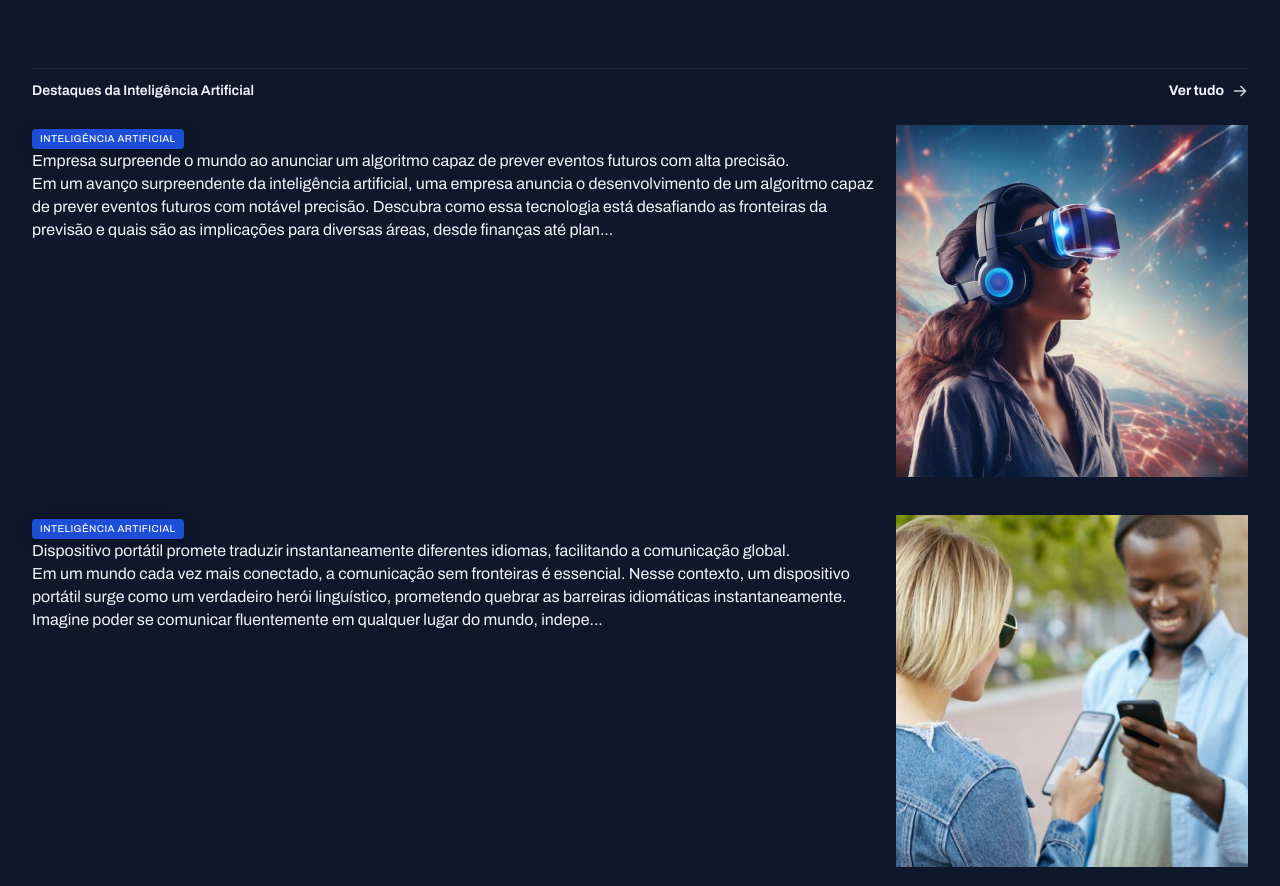
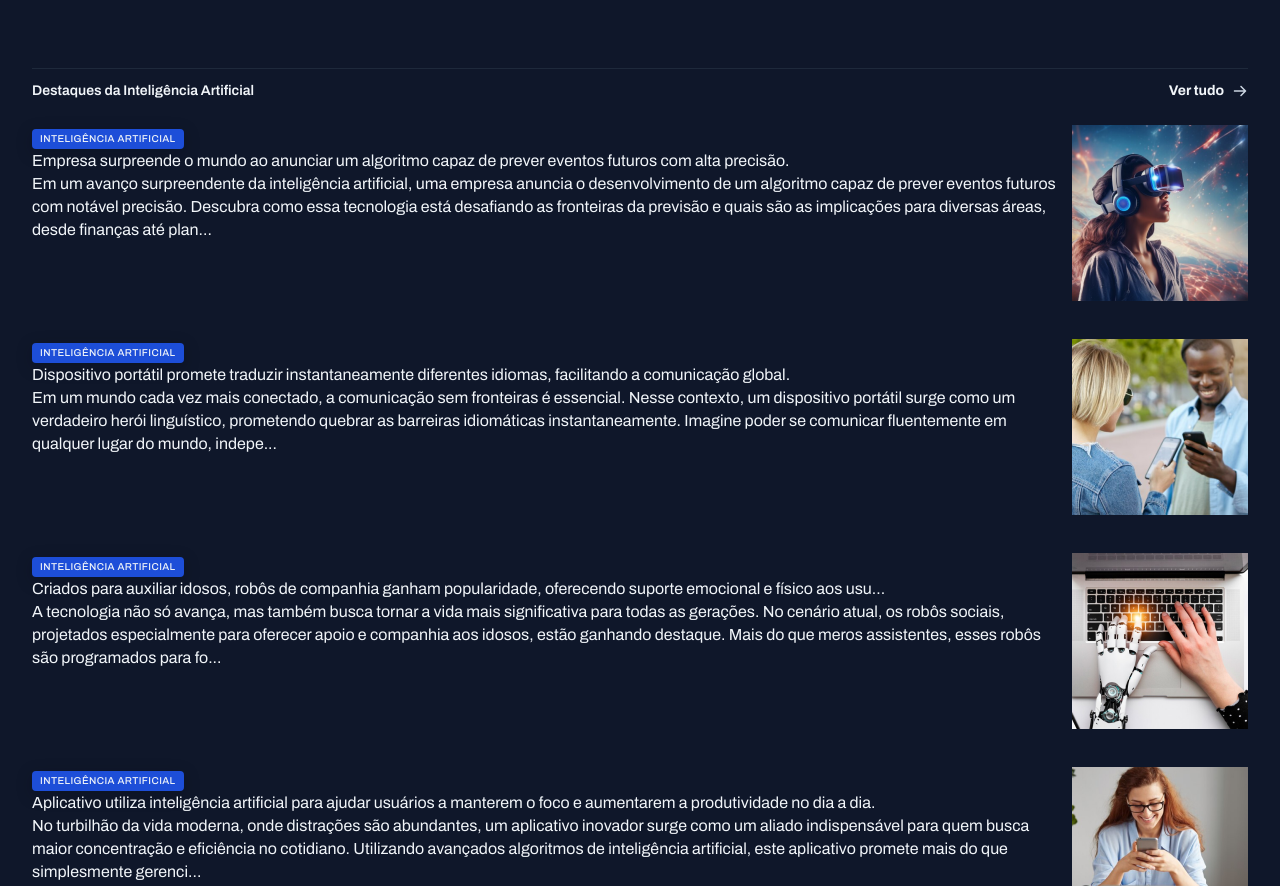
Before and after one commit to eilincoln/portal-de-noticias-rocketseat, a plain HTML site: page index.html in a window 1280 px wide. Shown: the part 1020-1906 px from the top of the page. Drawn offline with Linux system fonts and the light colour scheme.

Commit message:
adicionando atualizações

```diff
--- a/styles/sections.css
+++ b/styles/sections.css
@@ -79,3 +79,15 @@ section {
     }
   }
 }
+
+#ai {
+  img {
+    width: 176px;
+    aspect-ratio: 1/1;
+    object-fit: cover;
+  }
+
+  h2 {
+    margin-block: 8px 4px;
+  }
+}
```
